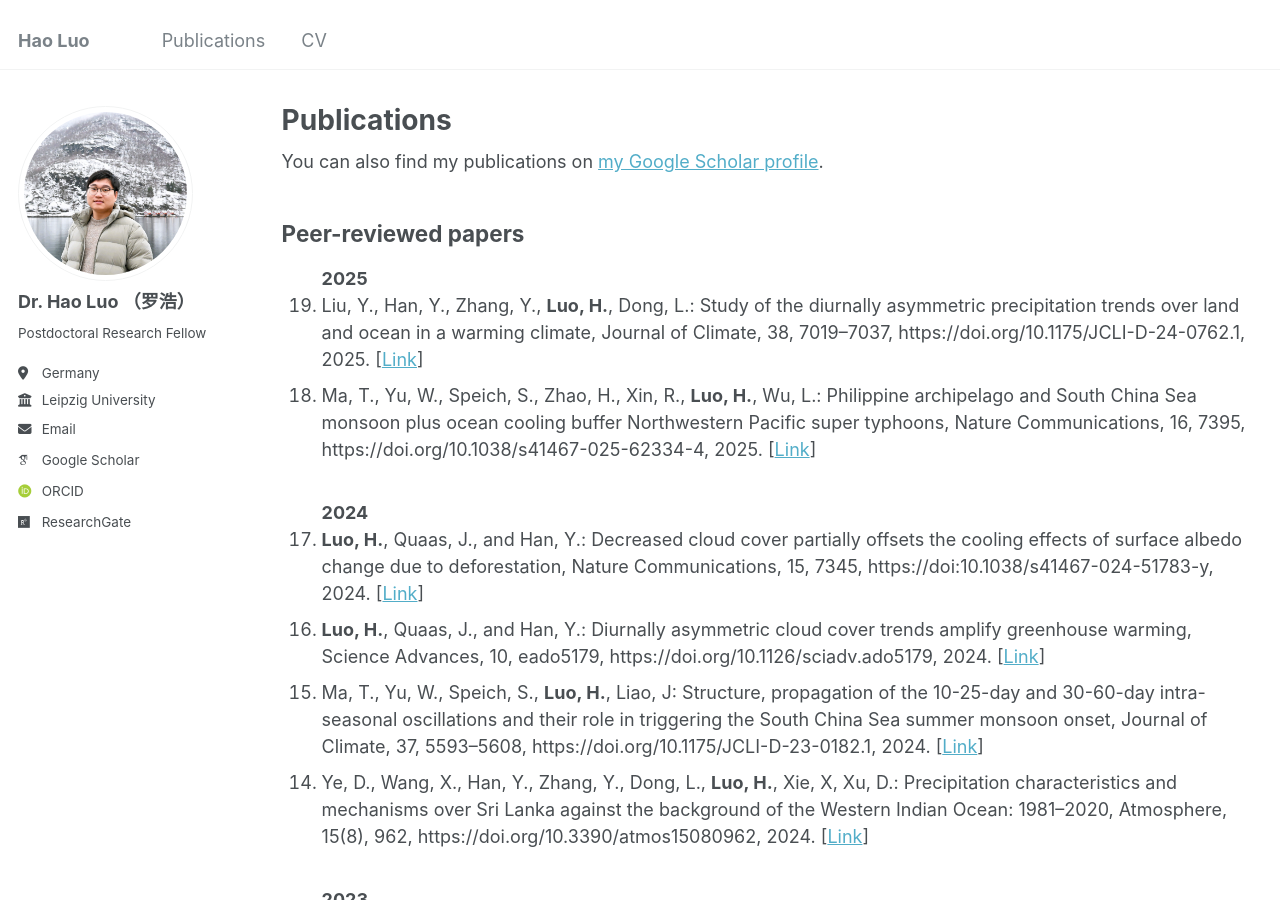
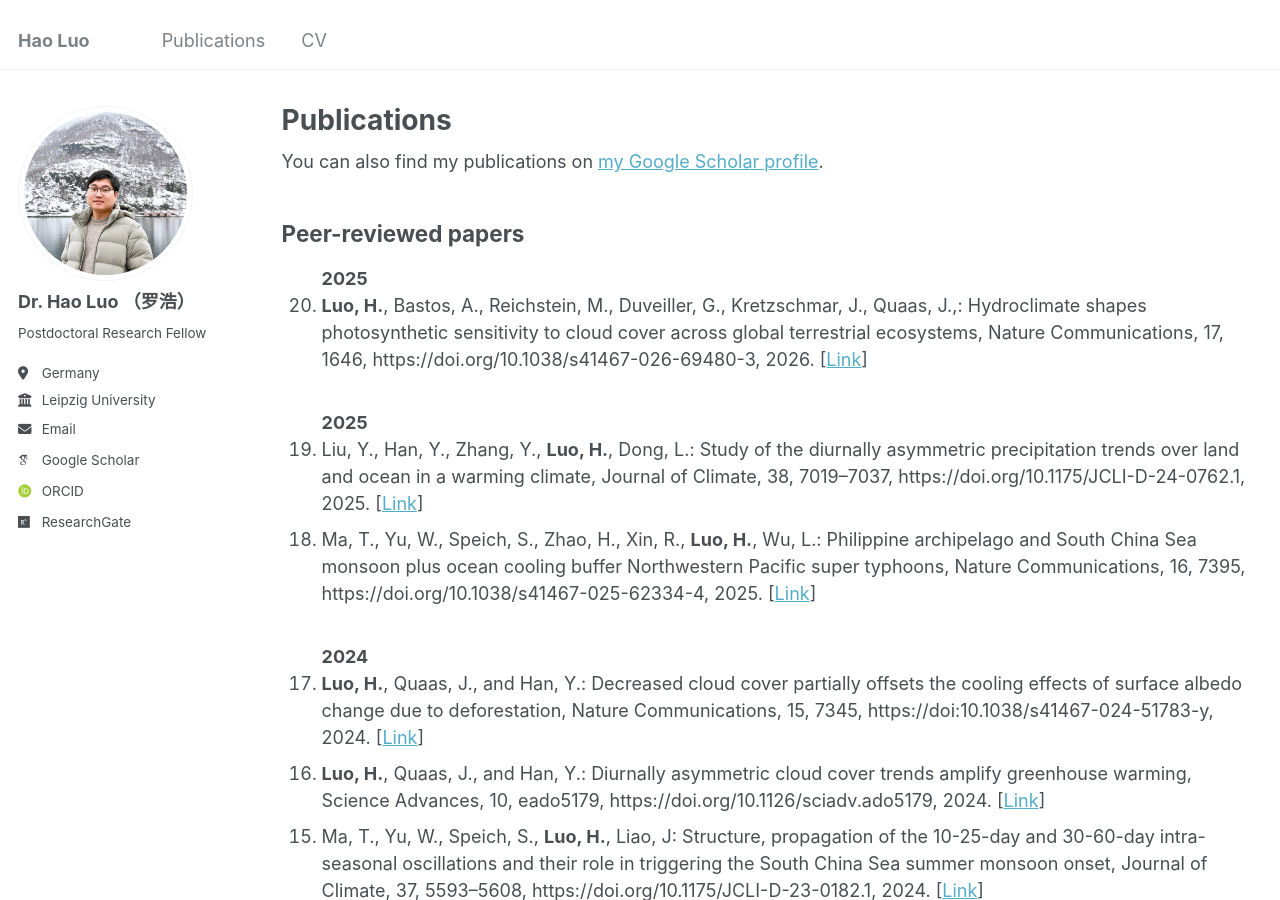
Before and after one commit to haoluo-atmos/haoluo-atmos.github.io, a Jekyll site: the page built from _pages/publications.html, in a window 1280 px wide and 900 px high. Built offline with Jekyll 4.4.1, drawn with Linux system fonts in a browser that asks for light colours; some web fonts are replaced.

Commit message:
Update publications.html

```diff
--- a/_pages/publications.html
+++ b/_pages/publications.html
@@ -15,6 +15,11 @@ author_profile: true
 <h2>Peer-reviewed papers</h2>
 <ol reversed>
 
+<strong>2025</strong>
+
+<li><strong>Luo, H.</strong>, Bastos, A., Reichstein, M., Duveiller, G., Kretzschmar, J., Quaas, J.,: Hydroclimate shapes photosynthetic sensitivity to cloud cover across global terrestrial ecosystems, Nature Communications, 17, 1646, https://doi.org/10.1038/s41467-026-69480-3, 2026. [<a href="https://doi.org/10.1038/s41467-026-69480-3" target="_blank" rel="noopener noreferrer">Link</a>]</li>
+
+<br>
 <strong>2025</strong>
 
 <li>Liu, Y., Han, Y., Zhang, Y., <strong>Luo, H.</strong>, Dong, L.: Study of the diurnally asymmetric precipitation trends over land and ocean in a warming climate, Journal of Climate, 38, 7019–7037, https://doi.org/10.1175/JCLI-D-24-0762.1, 2025. [<a href="https://doi.org/10.1175/JCLI-D-24-0762.1" target="_blank" rel="noopener noreferrer">Link</a>]</li>
```
